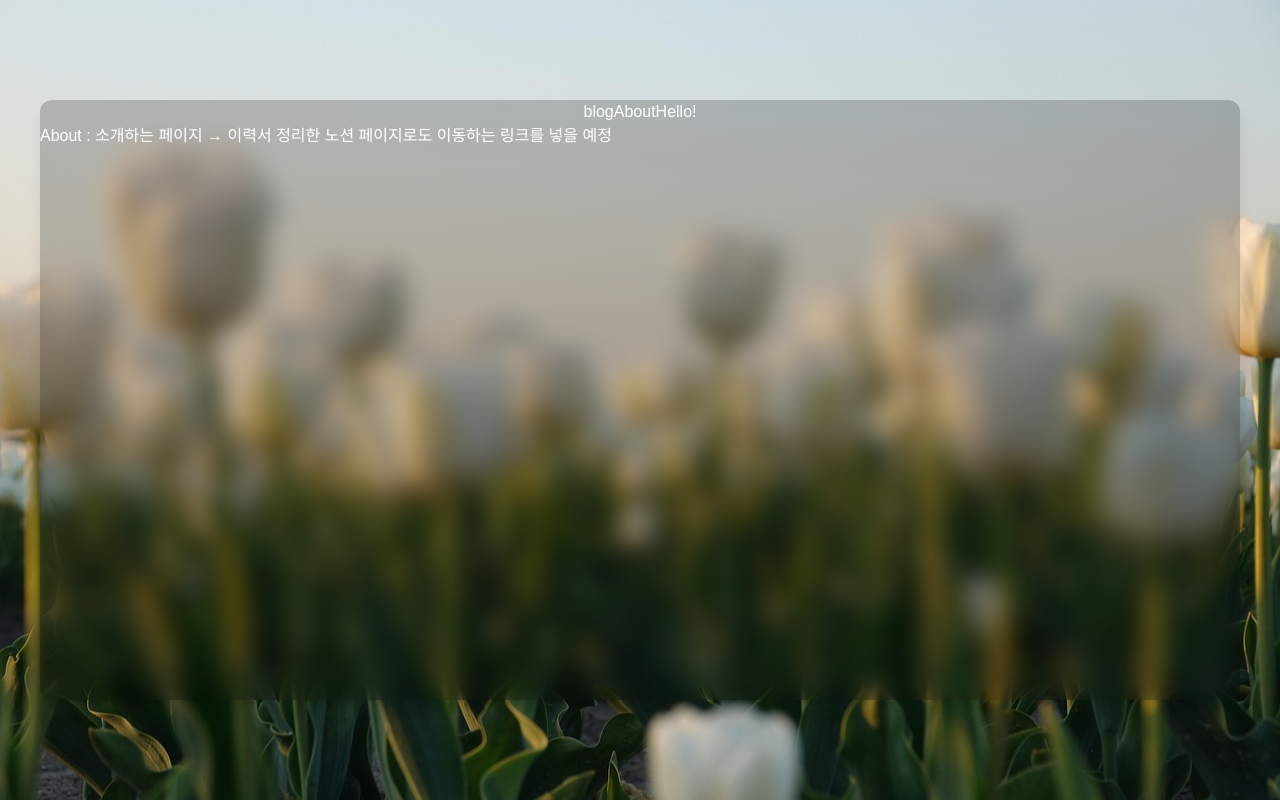
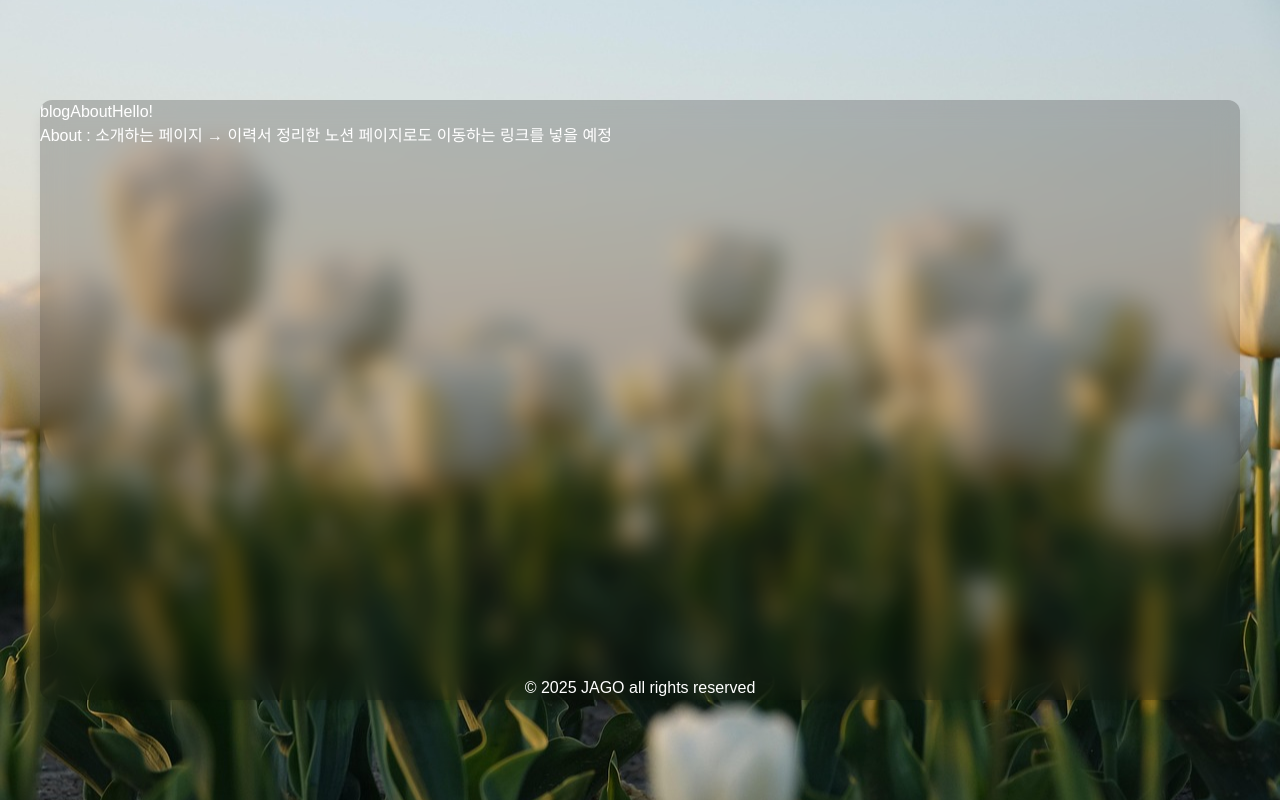
Before and after one commit to JAGORING/JagoLog, a Next.js app: page /about in a window 1280 px wide. Built offline with nearby package versions, Linux system fonts and the light colour scheme.

Commit message:
[Style] Header, Footer height 수정

```diff
--- a/src/app/layout.tsx
+++ b/src/app/layout.tsx
@@ -21,7 +21,7 @@ export default function RootLayout({
       >
         <div className="bg-black/20 backdrop-blur-md shadow-lg rounded-xl w-full max-w-[1200px] h-[80vh] lg:h-[75vh] mx-auto my-6 overflow-y-auto scrollbar-thin scrollbar-thumb-rounded">
           <Header />
-          <main className="h-[2300px] flex flex-col">{children}</main>
+          <main className="min-h-[74vh] lg:min-h-[69vh] flex flex-col">{children}</main>
           <Footer />
         </div>
       </body>
--- a/src/app/page.tsx
+++ b/src/app/page.tsx
@@ -1,3 +1,5 @@
+import { redirect } from 'next/navigation';
+
 export default function Home() {
-  return <section>Main Page</section>;
+  redirect('/blog');
 }
--- a/src/layouts/Footer.tsx
+++ b/src/layouts/Footer.tsx
@@ -1,3 +1,3 @@
 export const Footer = () => {
-  return <footer>Footer</footer>;
+  return <footer className="h-[100px] flex justify-center items-center">© 2025 JAGO all rights reserved</footer>;
 };
--- a/src/layouts/Header.tsx
+++ b/src/layouts/Header.tsx
@@ -1,8 +1,8 @@
 import Link from 'next/link';
 export const Header = () => {
   return (
-    <header className="flex justify-center">
-      <div className="flex justify-between px-4">
+    <header className="h-[60px] flex items-center">
+      <div className="w-full max-w-[1000px] flex justify-between px-4">
         <div>
           <Link href="/blog">blog</Link>
           <Link href="/about">About</Link>
```
